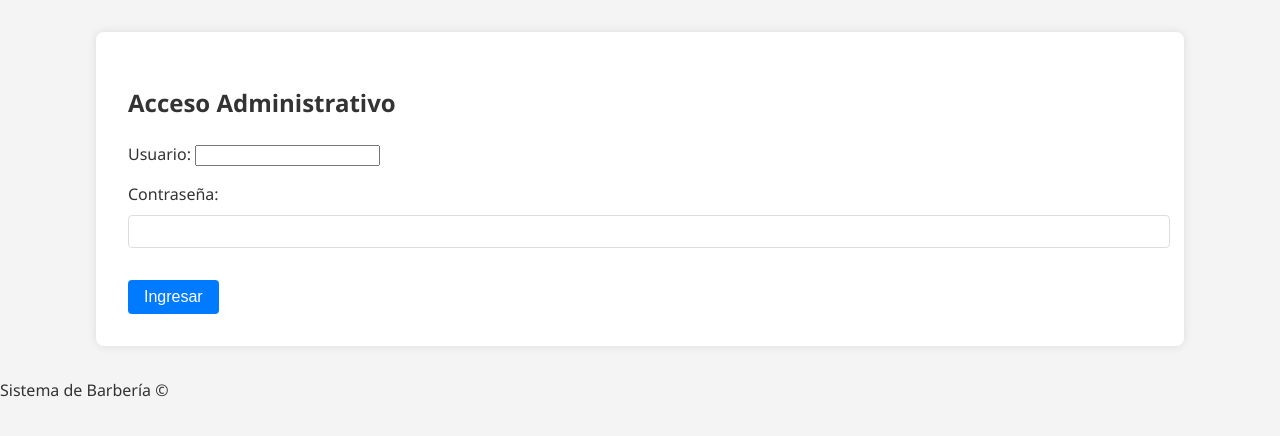
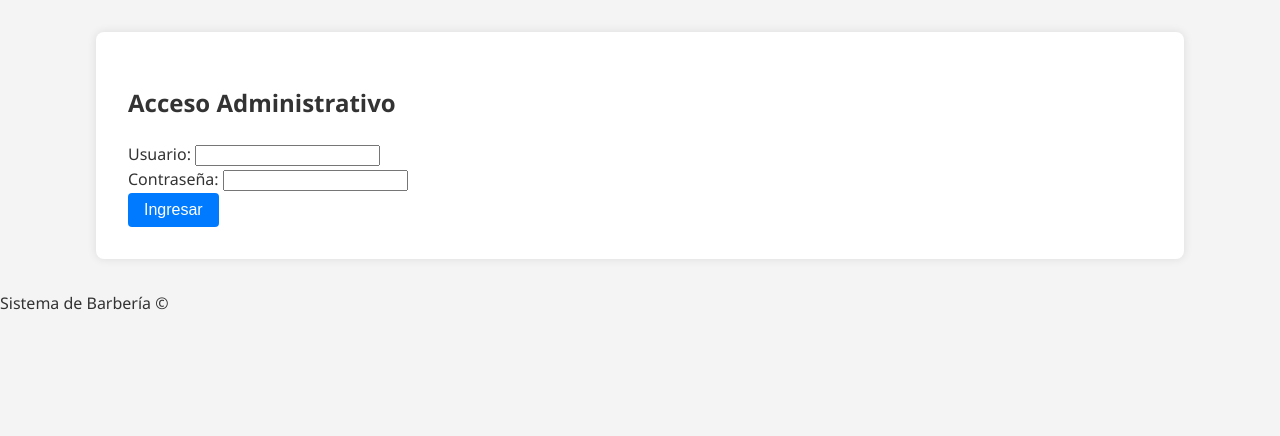
Before and after one commit to adaintel/barberia-citas, a Flask app: template templates/login.html in a window 1280 px wide. Shown: the part 120-556 px from the top of the page. Run offline with Flask 3, Linux system fonts and the light colour scheme; the template is opened without the code that fills it, so the values that code supplies are empty; some libraries are stand-ins or nearby versions.

Commit message:
Update login.html
wddwdw

```diff
--- a/templates/login.html
+++ b/templates/login.html
@@ -6,22 +6,18 @@
 <div class="container">
     <h2>Acceso Administrativo</h2>
 
-    {% if error %}
-    <div class="alert alert-danger">{{ error }}</div>
-    {% endif %}
-
     <form method="POST" action="{{ url_for('login') }}">
         <div class="form-group">
             <label for="username">Usuario:</label>
-            <input type="text" class="form-control" id="username" name="username" required>
+            <input type="text" id="username" name="username" required>
         </div>
 
-        <div class="form-control">
+        <div class="form-group">
             <label for="password">Contraseña:</label>
-            <input type="password" class="form-control" id="password" name="password" required>
+            <input type="password" id="password" name="password" required>
         </div>
 
-        <button type="submit" class="btn btn-primary mt-3">Ingresar</button>
+        <button type="submit" class="btn btn-primary">Ingresar</button>
     </form>
 </div>
 {% endblock %}
```
